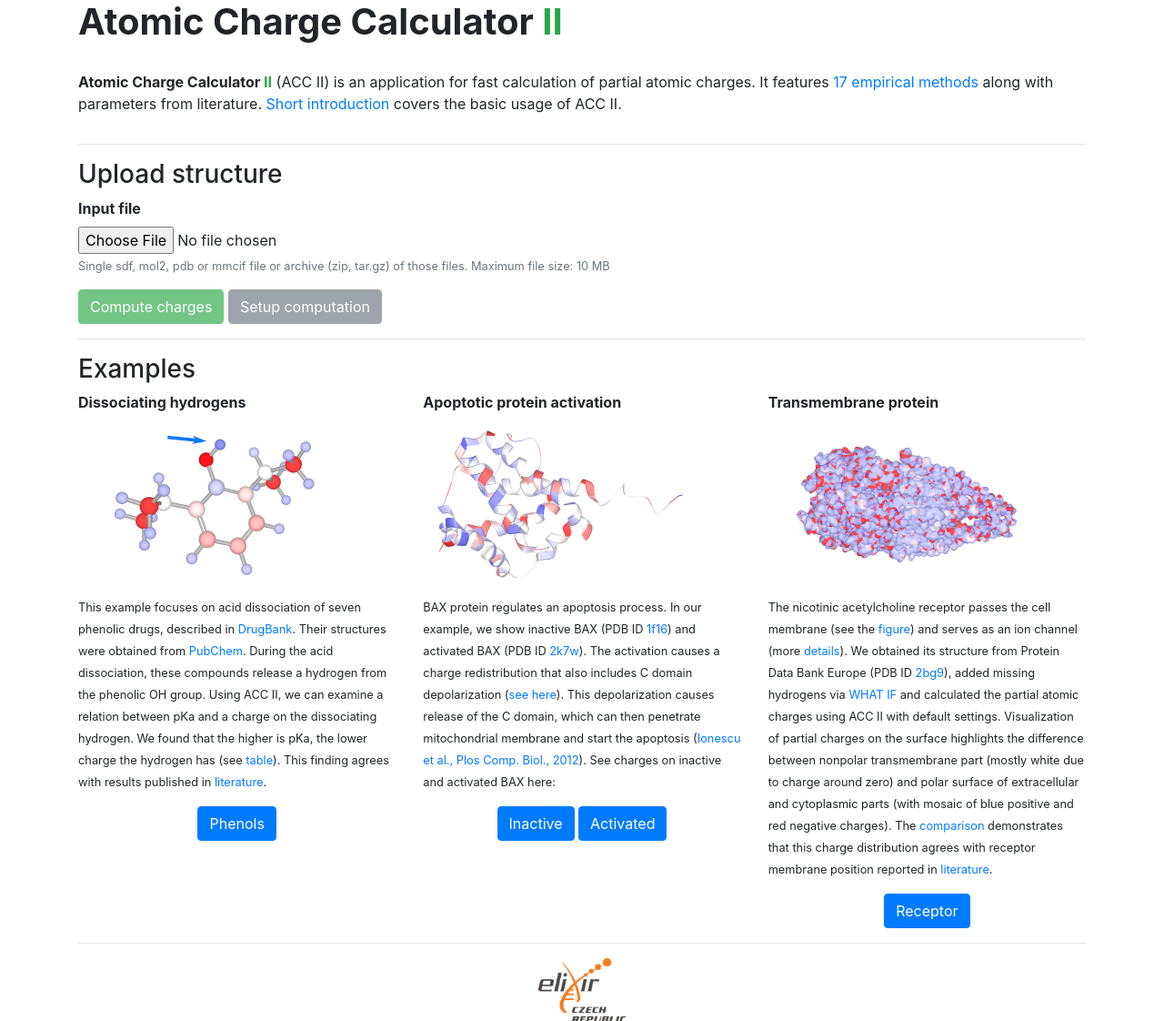
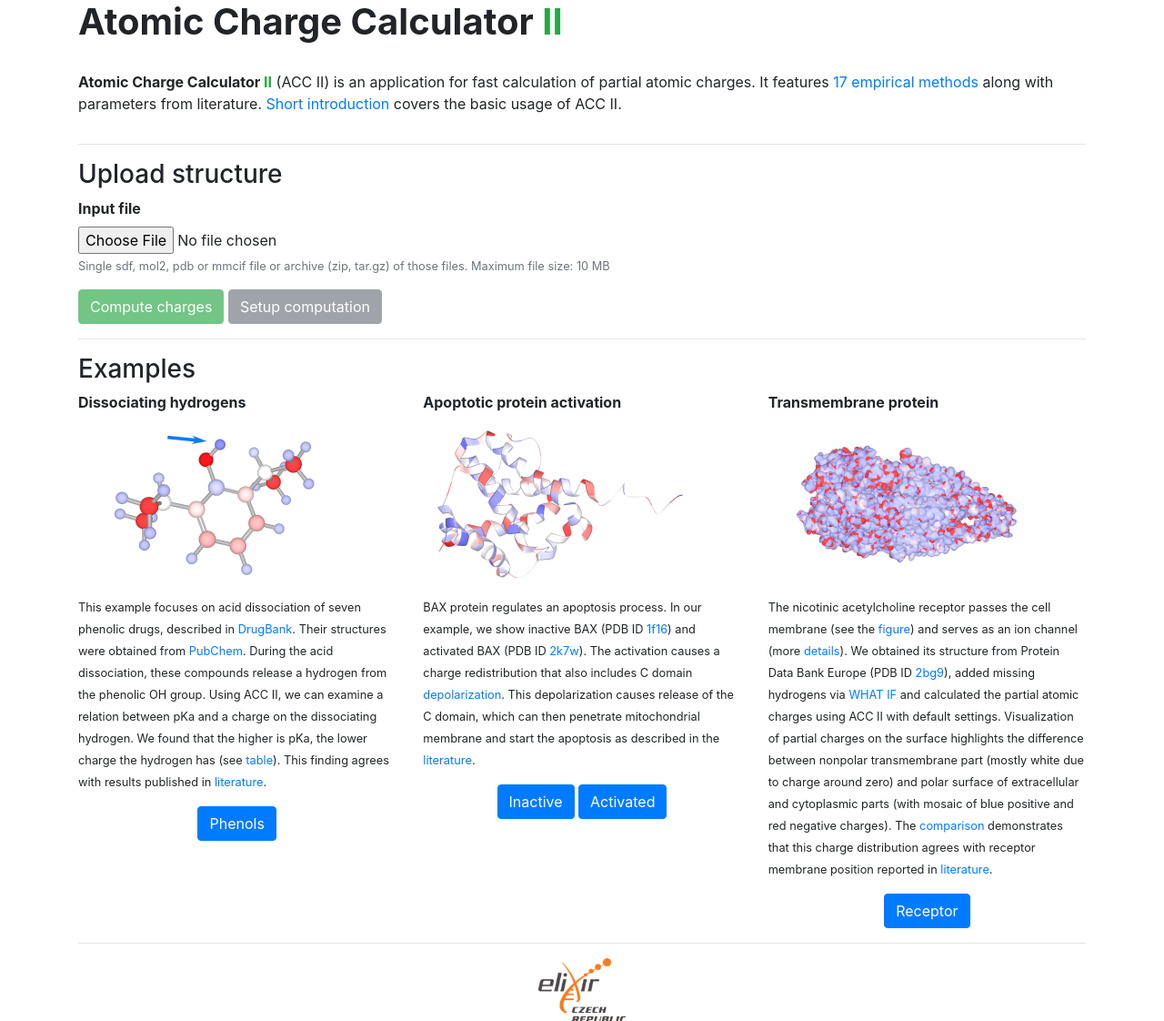
Before and after one commit to sb-ncbr/AtomicChargeCalculator2, a Flask app: page / in a window 1280 px wide. Shown: the part 64-1186 px from the top of the page at 91% size. Run offline with Flask 2, Linux system fonts and the light colour scheme; parts of the project's set-up code (start-up, migrations or seed data) failed here and were passed over; some libraries are stand-ins or nearby versions.

Commit message:
[examples] Update BAX example

```diff
--- a/app/templates/index.html
+++ b/app/templates/index.html
@@ -80,14 +80,13 @@
                     <p><small>BAX protein regulates an apoptosis process. In our example, we show inactive BAX (PDB ID
                         <a href="https://www.ebi.ac.uk/pdbe/entry/pdb/1f16" target="_blank" rel="noreferrer">1f16</a>)
                         and activated BAX (PDB ID
-                        <a href="https://www.ebi.ac.uk/pdbe/entry/pdb/1f16" target="_blank" rel="noreferrer">2k7w</a>).
-                        The activation causes a charge redistribution that also includes C domain depolarization (<a
-                                href="{{ url_for('static', filename='bax.pdf') }}" target="_blank">see here</a>).
+                        <a href="https://www.ebi.ac.uk/pdbe/entry/pdb/2k7w" target="_blank" rel="noreferrer">2k7w</a>).
+                        The activation causes a charge redistribution that also includes C domain <a
+                                href="{{ url_for('static', filename='bax.pdf') }}" target="_blank">depolarization</a>.
                         This depolarization causes release of the C domain, which can then penetrate mitochondrial
-                        membrane and start the
-                        apoptosis (<a href="https://doi.org/10.1371/journal.pcbi.1002565" target="_blank"
-                                      rel="noreferrer">Ionescu et al., Plos Comp.
-                            Biol., 2012</a>). See charges on inactive and activated BAX here:</small></p>
+                        membrane and start the apoptosis as described in the
+                         <a href="https://doi.org/10.1371/journal.pcbi.1002565" target="_blank" rel="noreferrer">literature</a>.
+                        </small></p>
                     <div class="text-center">
                         <button type="submit" id="example-bax-inactive" name="example-bax-inactive"
                                 class="btn btn-primary">
```
Also changed, not shown: 1 other file.
